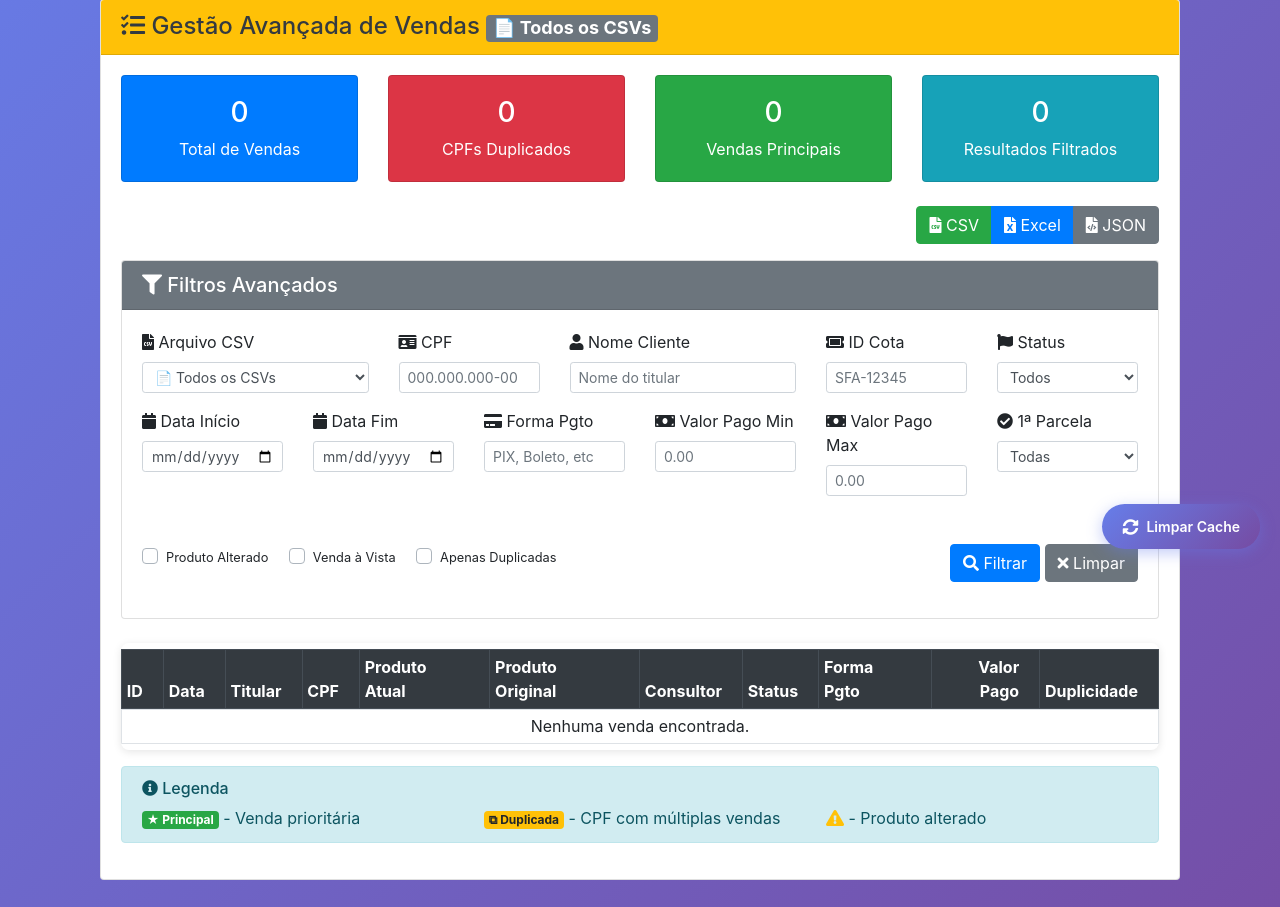
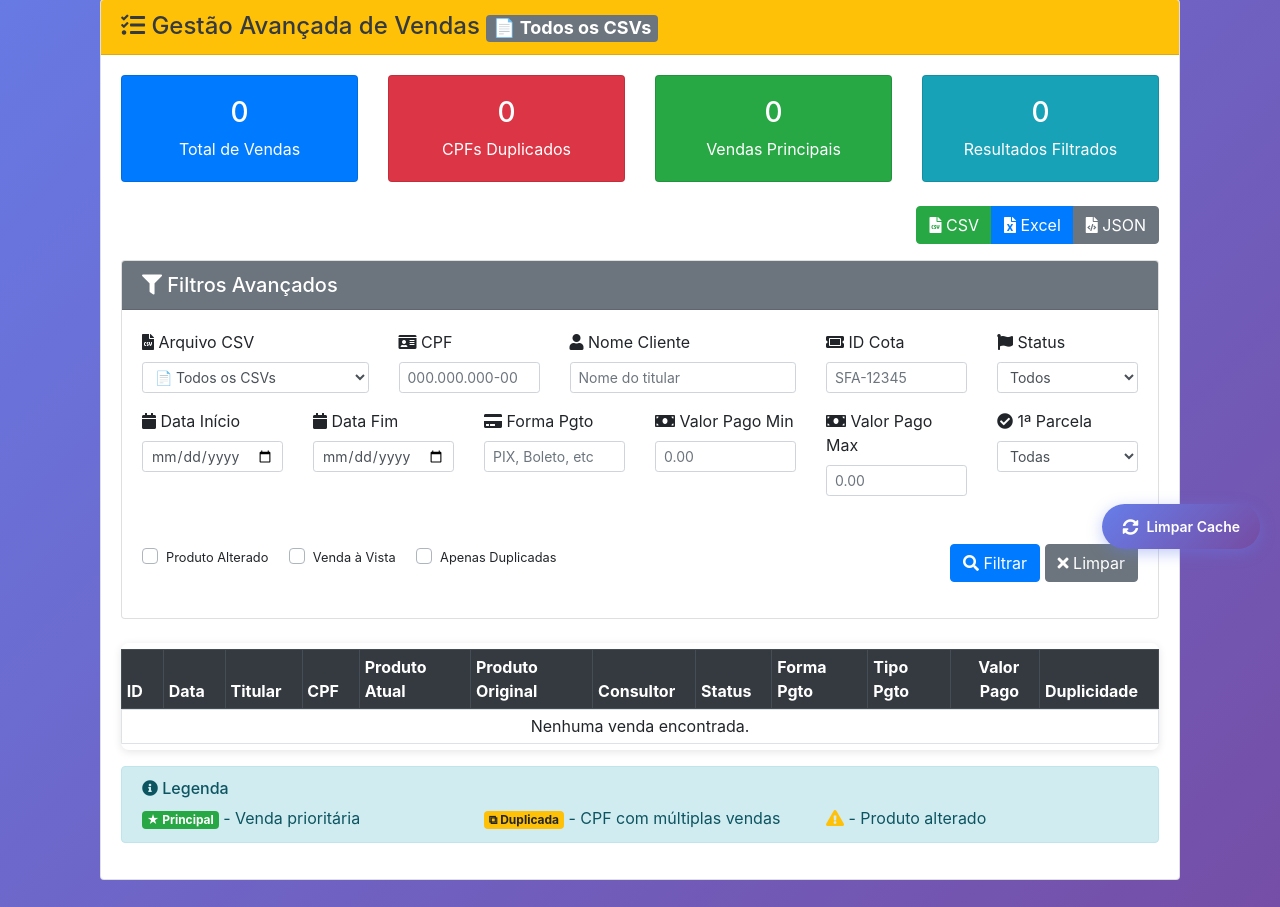
Before and after one commit to grupo3dsbh/relatoriosmc, a PHP site: page /gestao_vendas in a window 1280 px wide. Shown: the part 231-1138 px from the top of the page. Run offline with PHP 8.4, Linux system fonts and the light colour scheme; the visitor is signed in with stand-in values (Sample User, id 1); some libraries are stand-ins or nearby versions.

Commit message:
feat: Tipo Pagamento (À Vista/Parcelado)

```diff
--- a/pages/gestao_vendas.php
+++ b/pages/gestao_vendas.php
@@ -276,10 +276,13 @@
 
             fputcsv($output, [
                 'ID', 'Data Cadastro', 'Titular', 'CPF', 'Produto Original', 'Produto Atual',
-                'Consultor', 'Status', 'Forma Pagamento', 'Valor Pago', 'Primeira Parcela Paga'
+                'Consultor', 'Status', 'Forma Pagamento', 'Tipo Pgto', 'Valor Pago', 'Primeira Parcela Paga'
             ], ';');
 
             foreach ($vendas as $v) {
+                $tipo_pgto = (stripos($v['forma_pagamento'] ?? '', 'vista') !== false ||
+                              stripos($v['forma_pagamento'] ?? '', 'à vista') !== false) ? 'À Vista' : 'Parcelado';
+
                 fputcsv($output, [
                     $v['id'],
                     date('d/m/Y H:i', strtotime($v['data_cadastro'])),
@@ -290,6 +293,7 @@
                     $v['consultor'],
                     $v['status'],
                     $v['forma_pagamento'] ?? '',
+                    $tipo_pgto,
                     number_format($v['valor_pago'], 2, ',', '.'),
                     ($v['primeira_parcela_paga'] ?? false) ? 'Sim' : 'Não'
                 ], ';');
@@ -303,6 +307,9 @@
             header('Content-Disposition: attachment; filename="' . $nome_arquivo . '.json"');
 
             $dados_limpos = array_map(function($v) {
+                $tipo_pgto = (stripos($v['forma_pagamento'] ?? '', 'vista') !== false ||
+                              stripos($v['forma_pagamento'] ?? '', 'à vista') !== false) ? 'À Vista' : 'Parcelado';
+
                 return [
                     'id' => $v['id'],
                     'data_cadastro' => $v['data_cadastro'],
@@ -313,6 +320,7 @@
                     'consultor' => $v['consultor'],
                     'status' => $v['status'],
                     'forma_pagamento' => $v['forma_pagamento'] ?? '',
+                    'tipo_pagamento' => $tipo_pgto,
                     'valor_pago' => $v['valor_pago'],
                     'primeira_parcela_paga' => $v['primeira_parcela_paga'] ?? false
                 ];
@@ -331,10 +339,13 @@
             echo '<th>ID</th><th>Data Cadastro</th><th>Titular</th><th>CPF</th>';
             echo '<th>Produto Original</th><th>Produto Atual</th>';
             echo '<th>Consultor</th><th>Status</th><th>Forma Pagamento</th>';
-            echo '<th>Valor Pago</th><th>Primeira Parcela</th>';
+            echo '<th>Tipo Pgto</th><th>Valor Pago</th><th>Primeira Parcela</th>';
             echo '</tr></thead><tbody>';
 
             foreach ($vendas as $v) {
+                $tipo_pgto = (stripos($v['forma_pagamento'] ?? '', 'vista') !== false ||
+                              stripos($v['forma_pagamento'] ?? '', 'à vista') !== false) ? 'À Vista' : 'Parcelado';
+
                 echo '<tr>';
                 echo '<td>' . htmlspecialchars($v['id']) . '</td>';
                 echo '<td>' . date('d/m/Y H:i', strtotime($v['data_cadastro'])) . '</td>';
@@ -345,6 +356,7 @@
                 echo '<td>' . htmlspecialchars($v['consultor']) . '</td>';
                 echo '<td>' . htmlspecialchars($v['status']) . '</td>';
                 echo '<td>' . htmlspecialchars($v['forma_pagamento'] ?? '') . '</td>';
+                echo '<td>' . $tipo_pgto . '</td>';
                 echo '<td>' . number_format($v['valor_pago'], 2, ',', '.') . '</td>';
                 echo '<td>' . (($v['primeira_parcela_paga'] ?? false) ? 'Sim' : 'Não') . '</td>';
                 echo '</tr>';
@@ -686,6 +698,7 @@
                             <th>Consultor</th>
                             <th>Status</th>
                             <th>Forma Pgto</th>
+                            <th>Tipo Pgto</th>
                             <th class="text-right">Valor Pago</th>
                             <th class="text-center">Duplicidade</th>
                         </tr>
@@ -693,7 +706,7 @@
                     <tbody>
                         <?php if (empty($vendas_filtradas)): ?>
                             <tr>
-                                <td colspan="11" class="text-center">Nenhuma venda encontrada.</td>
+                                <td colspan="12" class="text-center">Nenhuma venda encontrada.</td>
                             </tr>
                         <?php else: ?>
                             <?php foreach ($vendas_filtradas as $venda):
@@ -741,6 +754,14 @@
                                     </span>
                                 </td>
                                 <td><small><?= htmlspecialchars($venda['forma_pagamento'] ?? '-') ?></small></td>
+                                <td class="text-center">
+                                    <?php
+                                    $tipo_pgto = (stripos($venda['forma_pagamento'] ?? '', 'vista') !== false ||
+                                                  stripos($venda['forma_pagamento'] ?? '', 'à vista') !== false) ? 'À Vista' : 'Parcelado';
+                                    $badge_tipo = ($tipo_pgto === 'À Vista') ? 'info' : 'secondary';
+                                    ?>
+                                    <span class="badge badge-<?= $badge_tipo ?> badge-sm"><?= $tipo_pgto ?></span>
+                                </td>
                                 <td class="text-right">
                                     <small>R$ <?= number_format($venda['valor_pago'], 2, ',', '.') ?></small>
                                     <?php if (!empty($venda['primeira_parcela_paga']) || $venda['valor_pago'] > 0): ?>
```
